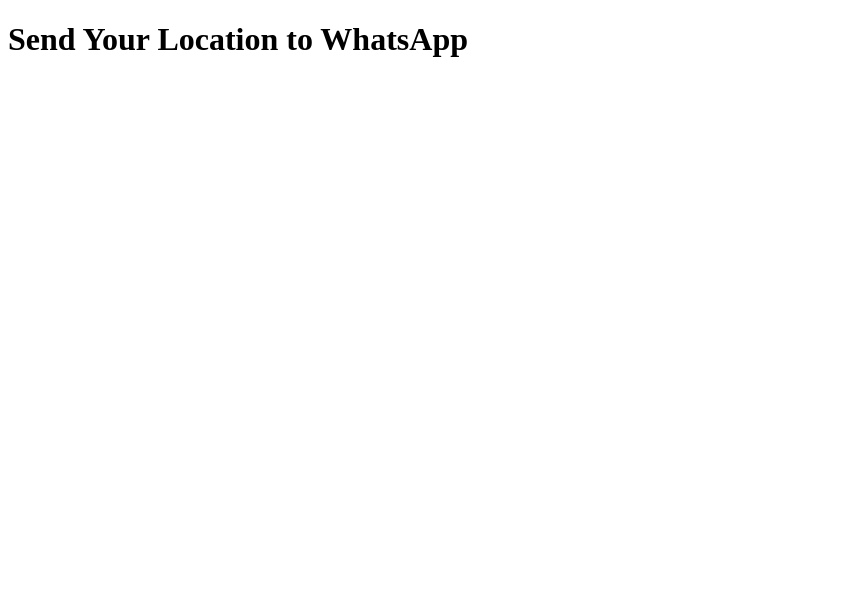
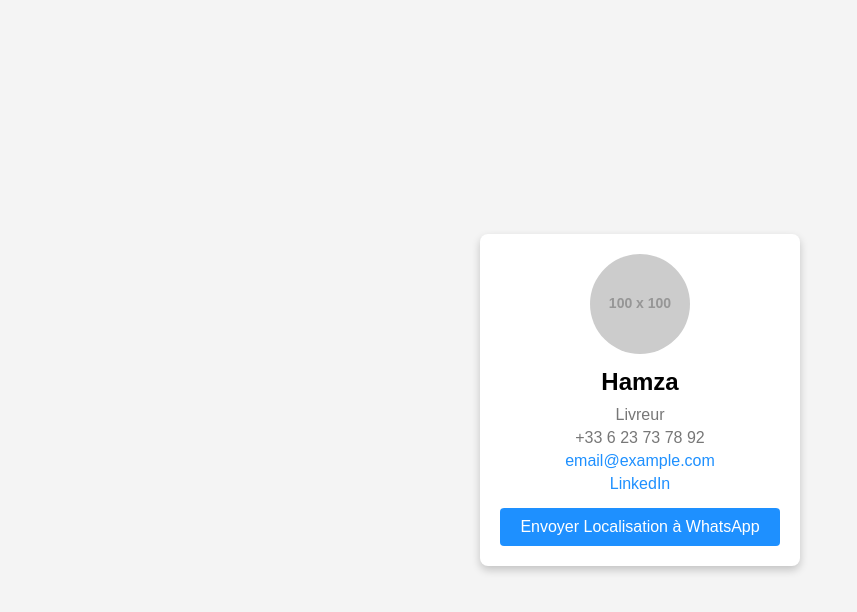
Before and after one commit to Halaspec/visite, a plain HTML site: page index.html in a window 1280 px wide. Shown: the whole page, without its empty margins (0-857 px from the left). Drawn offline with Linux system fonts and the light colour scheme; placeholder pictures from the web are drawn by us.

Commit message:
Update index.html

```diff
--- a/index.html
+++ b/index.html
@@ -3,10 +3,70 @@
 <head>
     <meta charset="UTF-8">
     <meta name="viewport" content="width=device-width, initial-scale=1.0">
-    <title>Send Location to WhatsApp</title>
+    <title>Carte de Visite Virtuelle</title>
+    <style>
+        body {
+            font-family: Arial, sans-serif;
+            background-color: #f4f4f4;
+            display: flex;
+            justify-content: center;
+            align-items: center;
+            height: 100vh;
+            margin: 0;
+        }
+        .card {
+            background-color: #fff;
+            border-radius: 8px;
+            box-shadow: 0 4px 8px rgba(0, 0, 0, 0.2);
+            padding: 20px;
+            max-width: 300px;
+            text-align: center;
+        }
+        .card img {
+            border-radius: 50%;
+            width: 100px;
+            height: 100px;
+        }
+        .card h2 {
+            font-size: 24px;
+            margin: 10px 0;
+        }
+        .card p {
+            margin: 5px 0;
+            color: #777;
+        }
+        .card a {
+            text-decoration: none;
+            color: #1e90ff;
+        }
+        .card a:hover {
+            text-decoration: underline;
+        }
+        .card button {
+            margin-top: 10px;
+            padding: 10px 20px;
+            font-size: 16px;
+            color: #fff;
+            background-color: #1e90ff;
+            border: none;
+            border-radius: 4px;
+            cursor: pointer;
+        }
+        .card button:hover {
+            background-color: #0b7dda;
+        }
+    </style>
 </head>
 <body>
-    <h1>Send Your Location to WhatsApp</h1>
+    <div class="card">
+        <img src="https://via.placeholder.com/100" alt="Votre photo">
+        <h2>Hamza</h2>
+        <p>Livreur</p>
+        <p>+33 6 23 73 78 92</p>
+        <p><a href="mailto:email@example.com">email@example.com</a></p>
+        <p><a href="https://www.linkedin.com/in/votreprofil" target="_blank">LinkedIn</a></p>
+        <button onclick="sendLocation()">Envoyer Localisation à WhatsApp</button>
+    </div>
 
     <script>
         function sendLocation() {
@@ -18,7 +78,6 @@
                     const message = `Voici ma position : https://maps.google.com/maps?q=loc:${latitude},${longitude}`;
                     const whatsappUrl = `https://wa.me/${phoneNumber}?text=${encodeURIComponent(message)}`;
 
-                    // Ouvrir le lien dans un nouvel onglet
                     window.open(whatsappUrl, '_blank');
                 }, error => {
                     alert('Erreur lors de l\'obtention de la localisation : ' + error.message);
@@ -27,9 +86,6 @@
                 alert('La géolocalisation n\'est pas supportée par ce navigateur.');
             }
         }
-
-        // Appel de la fonction lors du chargement de la page
-        window.addEventListener('load', sendLocation);
     </script>
 </body>
 </html>
```
